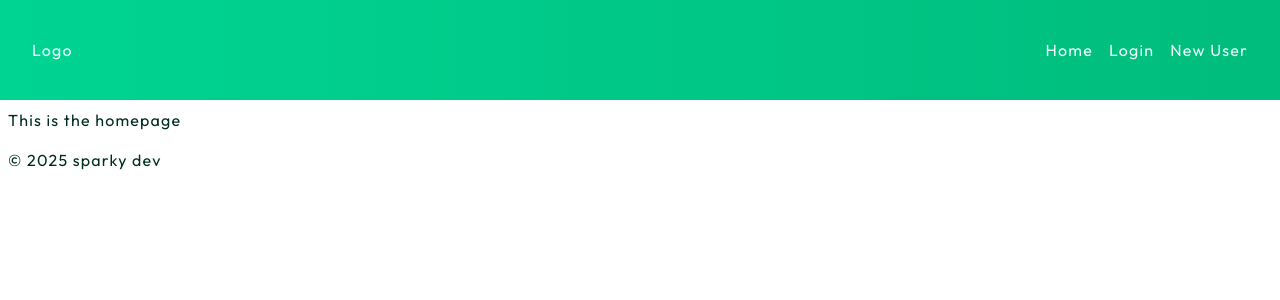
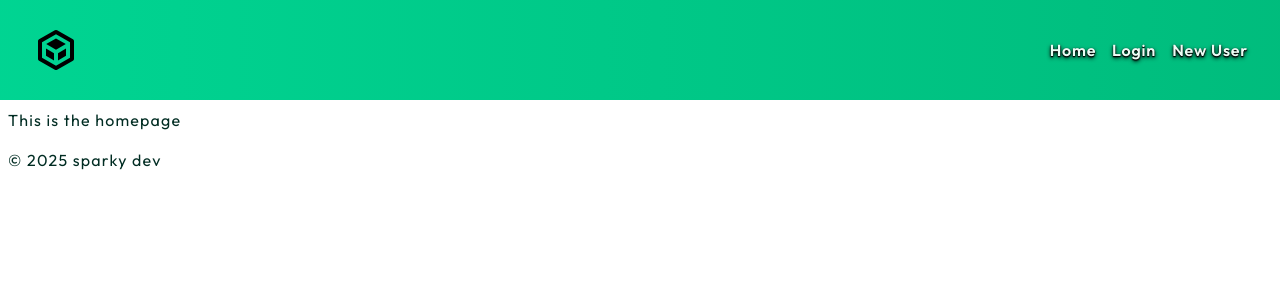
Before and after one commit to sparky9043/12-math-problem-generator, a React (Vite) app in the folder frontend/: page / in a window 1280 px wide. Shown: the top 300 px of the page. Built offline with nearby package versions, Linux system fonts and the light colour scheme.

Commit message:
add logo to app

```diff
--- a/frontend/src/components/NavBar.tsx
+++ b/frontend/src/components/NavBar.tsx
@@ -19,10 +19,16 @@ const NavBar = (props: NavBarProps) => {
   }, [props, isExpired])
 
   return (
-    <nav className="flex justify-between p-8 h-1/8 items-center bg-linear-to-r from-emerald-400 to-emerald-500 text-emerald-50 text-shadow-3xl">
+    <nav className="flex justify-between p-8 h-1/8 items-center bg-linear-to-r from-emerald-400 to-emerald-500 text-emerald-50 font-semibold text-shadow-md text-shadow-black tracking-wider">
       <Toaster />
       <h2>
-        Logo
+        <div className="w-12">
+          <svg viewBox="0 0 24 24" xmlns="http://www.w3.org/2000/svg">
+            <title>webpack</title>
+            <rect width="24" height="24" fill="transparent" />
+            <path d="M21,16.5a1,1,0,0,1-.53.88l-7.9,4.44a1,1,0,0,1-1.14,0l-7.9-4.44A1,1,0,0,1,3,16.5v-9a1,1,0,0,1,.53-.88l7.9-4.44a1,1,0,0,1,1.14,0l7.9,4.44A1,1,0,0,1,21,7.5v9M12,4.15,5,8.09v7.82l7,3.94,7-3.94V8.09L12,4.15m0,2.08,4.9,2.83L12,11.89,7.1,9.06,12,6.23m5,8.66L13,17.2V13.62l4-2.31v3.58M11,17.2,7,14.89V11.31l4,2.31Z"/>
+          </svg>
+        </div>
       </h2>
       <ul className="flex gap-4 items-center">
         <li>
```
